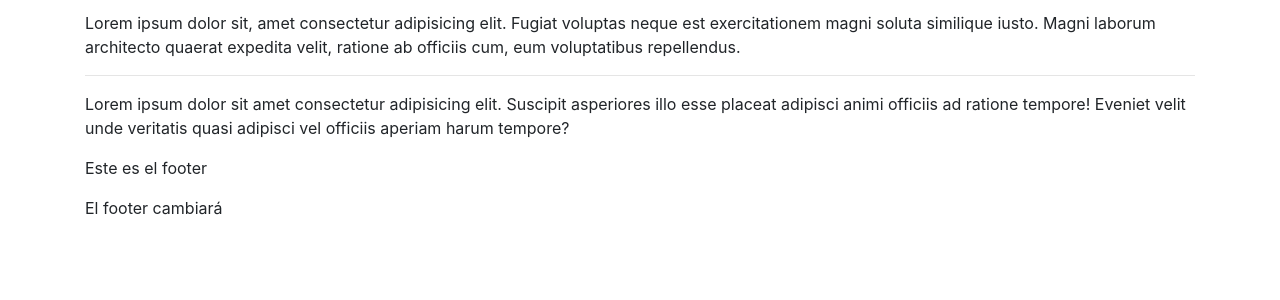
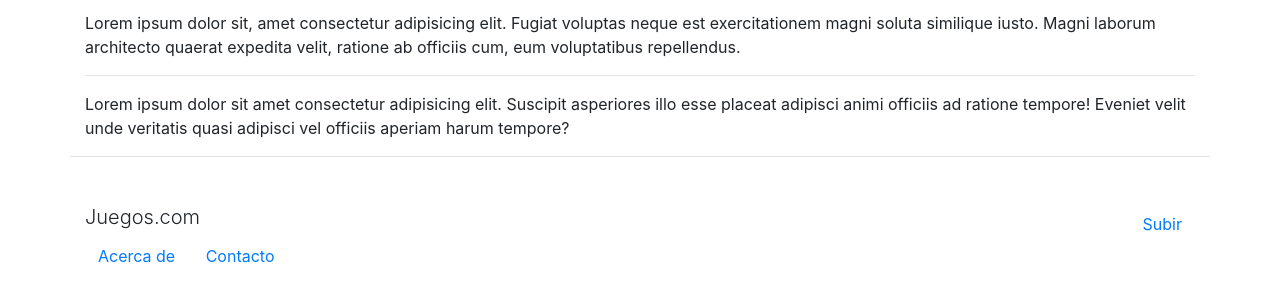
Before and after one commit to luisfc1/Colabora, a plain HTML site: page index.html in a window 1280 px wide. Shown: the part 140-440 px from the top of the page. Drawn offline with nearby package versions, Linux system fonts and the light colour scheme.

Commit message:
Se agregó el footer

```diff
--- a/index.html
+++ b/index.html
@@ -23,8 +23,16 @@
         <p>Lorem ipsum dolor sit amet consectetur adipisicing elit. Suscipit asperiores illo esse placeat adipisci animi officiis ad ratione tempore! Eveniet velit unde veritatis quasi adipisci vel officiis aperiam harum tempore?</p>
     </main>
     <footer class="container">
-        <p>Este es el footer</p>
-        <p>El footer cambiará</p>
+        <div class="row border-top py-5">
+            <div class="col">
+                <h3 class="lead">Juegos.com</h3>
+                <a href="#" class="btn btn-link">Acerca de</a>
+                <a href="#" class="btn btn-link">Contacto</a>
+            </div>
+            <div class="col text-right">
+                <a href="#" class="btn btn-link">Subir</a>
+            </div>
+        </div>
     </footer>
     <script src="https://code.jquery.com/jquery-3.3.1.slim.min.js" integrity="sha384-q8i/X+965DzO0rT7abK41JStQIAqVgRVzpbzo5smXKp4YfRvH+8abtTE1Pi6jizo" crossorigin="anonymous"></script>
     <script src="https://cdnjs.cloudflare.com/ajax/libs/popper.js/1.14.7/umd/popper.min.js" integrity="sha384-UO2eT0CpHqdSJQ6hJty5KVphtPhzWj9WO1clHTMGa3JDZwrnQq4sF86dIHNDz0W1" crossorigin="anonymous"></script>
```
